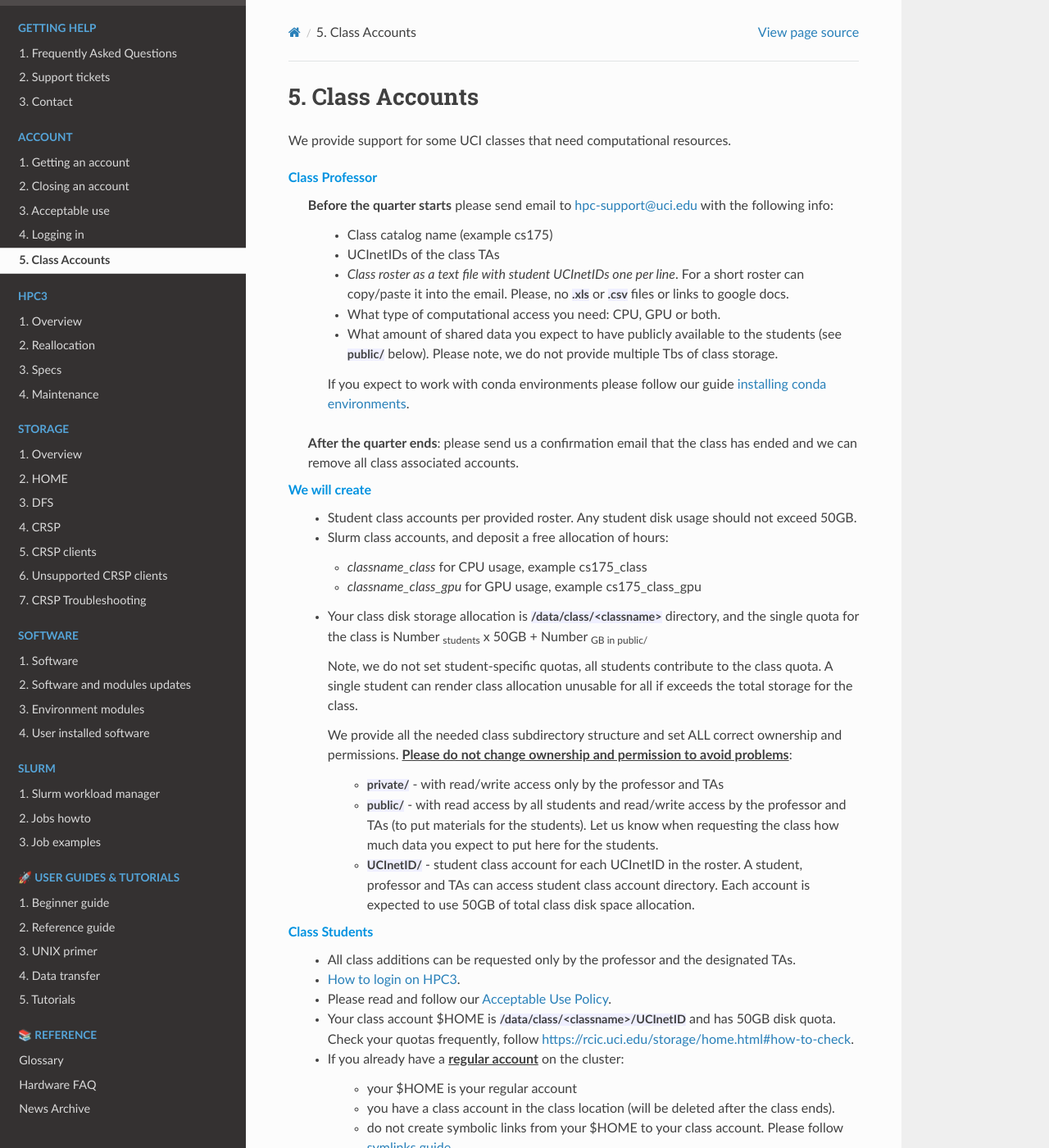
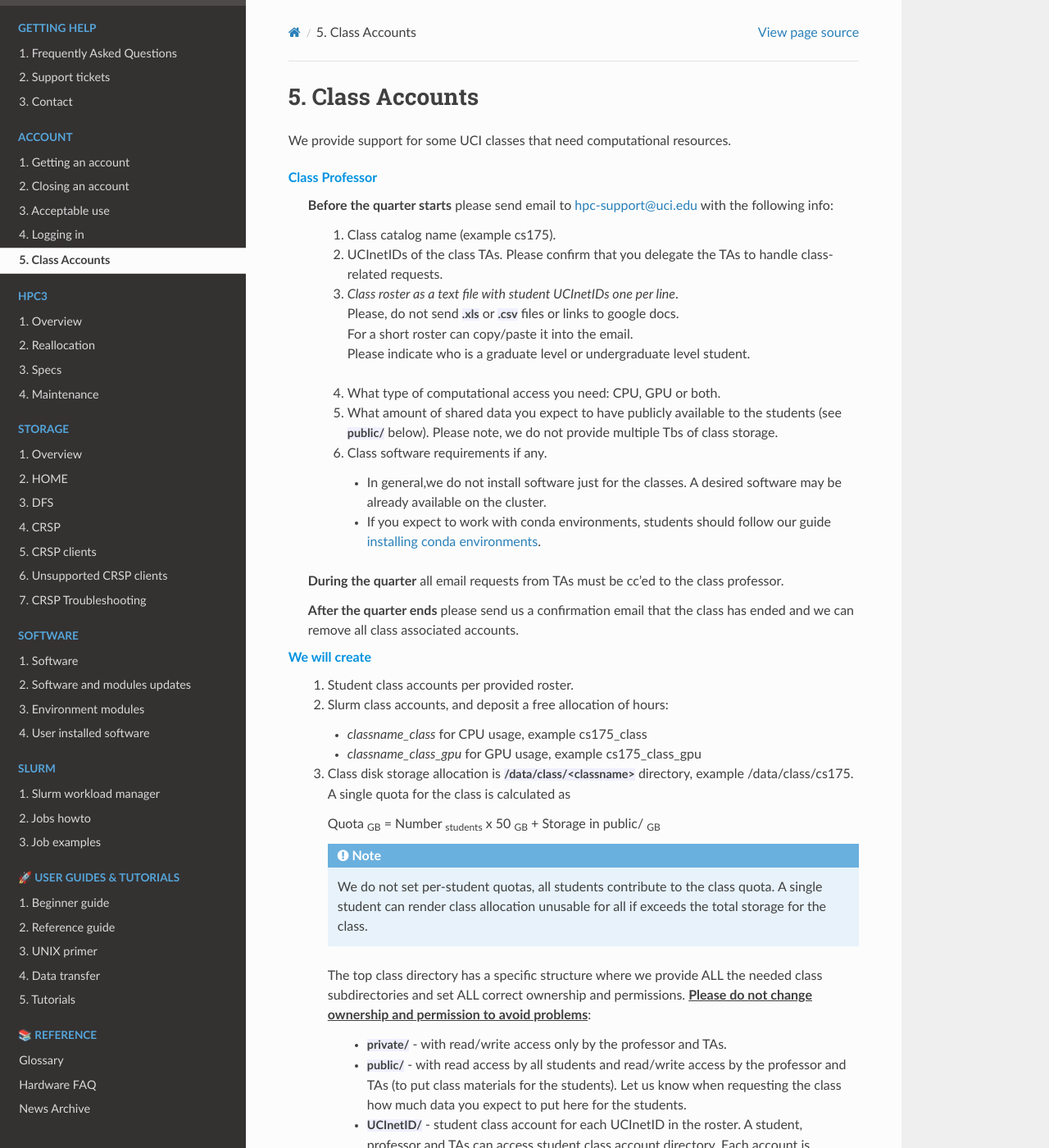
Before and after one commit to RCIC-UCI-Public/website-rcic, a Sphinx documentation site: the page built from docs/source/account/class.rst, in a window 1280 px wide and 1400 px high. Shown: the whole window at 82% size. Built offline with Sphinx 7.4.7 and the Read the Docs theme 3.1.0, drawn with Linux system fonts in a browser that asks for light colours; some of the changed text lies outside the part shown.

Commit message:
reformat

```diff
--- a/docs/source/account/class.rst
+++ b/docs/source/account/class.rst
@@ -9,69 +9,82 @@
   **Before the quarter starts** please send email to hpc-support@uci.edu
   with the following info:
 
-    * Class catalog name (example cs175)
-    * UCInetIDs of the class TAs
-    * *Class roster as a text file with student UCInetIDs one per line*.
-      For a short roster can copy/paste it into the email.
-      Please, no :tt:`.xls` or :tt:`.csv` files or links to google docs.
-    * What type of computational access you need: CPU, GPU or both.
-    * What amount of shared data you expect to have publicly available to the students
-      (see :tt:`public/` below). Please note, we do not provide multiple Tbs of class storage.
+    1. Class catalog name (example cs175).
+    #. UCInetIDs of the class TAs. Please confirm that you delegate the TAs to
+       handle class-related requests.
+    #. | *Class roster as a text file with student UCInetIDs one per line*.
+       | Please, do not send :tt:`.xls` or :tt:`.csv` files or links to google docs.
+       | For a short roster can copy/paste it into the email.
+       | Please indicate who is a graduate level or undergraduate level student.
+    #. What type of computational access you need: CPU, GPU or both.
+    #. What amount of shared data you expect to have publicly available to the students
+       (see :tt:`public/` below). Please note, we do not provide multiple Tbs of class storage.
+    #. Class software requirements if any.
 
-    If you expect to work with conda environments please follow our guide
-    :ref:`installing conda environments <install conda>`.
+       * In general,we do not install software just for the classes.  A desired
+         software may be already available on the cluster.
+       * If you expect to work with conda environments, students should follow our guide
+         :ref:`installing conda environments <install conda>`.
 
-  **After the quarter ends**: please send us a confirmation email that the class has ended and we can
+  **During the quarter** all email requests from TAs must be cc'ed to the class professor.
+
+  **After the quarter ends** please send us a confirmation email that the class has ended and we can
   remove all class associated accounts.
 
 :bluelight:`We will create`
-  * Student class accounts per provided roster. Any student disk usage should not exceed 50GB.
-  * Slurm class accounts, and deposit a free allocation of hours:
+  1. Student class accounts per provided roster.
+  #. Slurm class accounts, and deposit a free allocation of hours:
 
-    * *classname_class* for CPU usage, example cs175_class
-    * *classname_class_gpu* for GPU usage, example cs175_class_gpu
+     * *classname_class* for CPU usage, example cs175_class
+     * *classname_class_gpu* for GPU usage, example cs175_class_gpu
 
-  * Your class disk storage allocation is :tt:`/data/class/<classname>` directory, and  the
-    single quota for the class is Number :subscript:`students` x 50GB + Number :subscript:`GB in public/`
+  #. Class disk storage allocation is :tt:`/data/class/<classname>` directory, example /data/class/cs175.
+     A single quota for the class is calculated as
 
-    Note, we do not set student-specific quotas, all students contribute to the class quota.
-    A single student  can render class allocation unusable for all if exceeds the
-    total storage for the class.
+     Quota :subscript:`GB` =  Number :subscript:`students` x 50 :subscript:`GB` + Storage in public/ :subscript:`GB`
 
-    We provide all the needed class subdirectory structure and set ALL correct ownership and permissions.
-    :underline:`Please do not change ownership and permission  to avoid problems`:
+     .. note:: We do not set per-student quotas, all students contribute to the class quota.
+               A single student  can render class allocation unusable for all if exceeds the
+               total storage for the class.
 
-      * :tt:`private/` - with read/write access only by the professor and TAs
-      * :tt:`public/`  - with read access by all students and
-        read/write access by the professor and TAs (to put materials for the students).
-        Let us know when requesting the class how much data you expect to  put here for the students.
-      * :tt:`UCInetID/` - student class account for each UCInetID in the roster.
-        A student, professor and TAs can access student class account directory.
-        Each account is expected to use  50GB of total class disk space allocation.
+     The top class directory has a specific structure where
+     we provide ALL the needed class subdirectories and set ALL correct ownership and permissions.
+     :underline:`Please do not change ownership and permission  to avoid problems`:
+
+       * :tt:`private/` - with read/write access only by the professor and TAs.
+       * :tt:`public/`  - with read access by all students and
+         read/write access by the professor and TAs (to put class materials for the students).
+         Let us know when requesting the class how much data you expect to  put here for the students.
+       * :tt:`UCInetID/` - student class account for each UCInetID in the roster.
+         A student, professor and TAs can access student class account directory.
+         Each account is expected to use  50GB of total class disk space allocation.
 
 
 :bluelight:`Class Students`
-  * All class additions can be requested only by the professor and the designated TAs.
-  * `How to login on HPC3 <https://rcic.uci.edu/account/login.html>`_.
-  * Please read and follow our `Acceptable Use Policy <https://rcic.uci.edu/account/acceptable-use.html>`_.
-  * Your class account $HOME is :tt:`/data/class/<classname>/UCInetID` and has 50GB disk quota.
-    Check your quotas frequently, follow https://rcic.uci.edu/storage/home.html#how-to-check.
-  * If you already have a :underline:`regular account` on the cluster:
+  1. `How to login on HPC3 <https://rcic.uci.edu/account/login.html>`_.
+  #. Your class account $HOME is :tt:`/data/class/<classname>/UCInetID` and has 50GB disk quota.
+     For graduate students we create :underline:`regular account` in addition to the class account.
+     Regular accounts can be used after the class ends.
 
-      - your $HOME is your regular account
-      - you have a class account in the class location (will be deleted after the class ends).
-      - do not create symbolic links from your $HOME to your class account.
-        Please follow `symlinks guide <https://rcic.uci.edu/guides/unix-primer.html#symbolic-links>`_.
+     If you have a :underline:`regular account` on the cluster:
 
-  * We provide guides and specific topics how to use the cluster at http://rcic.uci.edu
-  * All class-related questions need to be directed to your class professor and TAs.
-    We  will answer only questions regarding cluster problems.
-  * If you wish to retain your class data, please copy what you need
-    by the time your class ends. All class accounts will be deleted after the
-    class ends.
+     - your regular account $HOME is :tt:`/data/homezvolX/UCInetID`.
+     - you have a class account in the class location (will be deleted after the class ends).
+     - do not create symbolic links from your $HOME to your class account.
+       Please follow `symlinks guide <https://rcic.uci.edu/guides/unix-primer.html#symbolic-links>`_.
+  #. We provide guides and specific topics how to use the cluster at http://rcic.uci.edu
+
+     * Please follow :ref:`acceptable use`
+     * `Check your quotas frequently <https://rcic.uci.edu/storage/home.html#how-to-check>`_
+
+  #. :red:`All class additions can be requested only by the professor and the designated TAs`.
+  #. :red:`All class-related questions need to be directed to your class professor and TAs`.
+     We  will answer only questions regarding cluster problems.
+  #. If you wish to retain your class data, please copy what you need
+     by the time your class ends. All class accounts will be deleted after the class ends.
 
 :bluelight:`After the class ends`
   At the beginning of the following quarter
 
+    * Class student accounts are removed.
     * Slurm class accounts are removed.
-    * Slurm class student accounts are removed from :tt:`/data/class/<classname>`.
```
